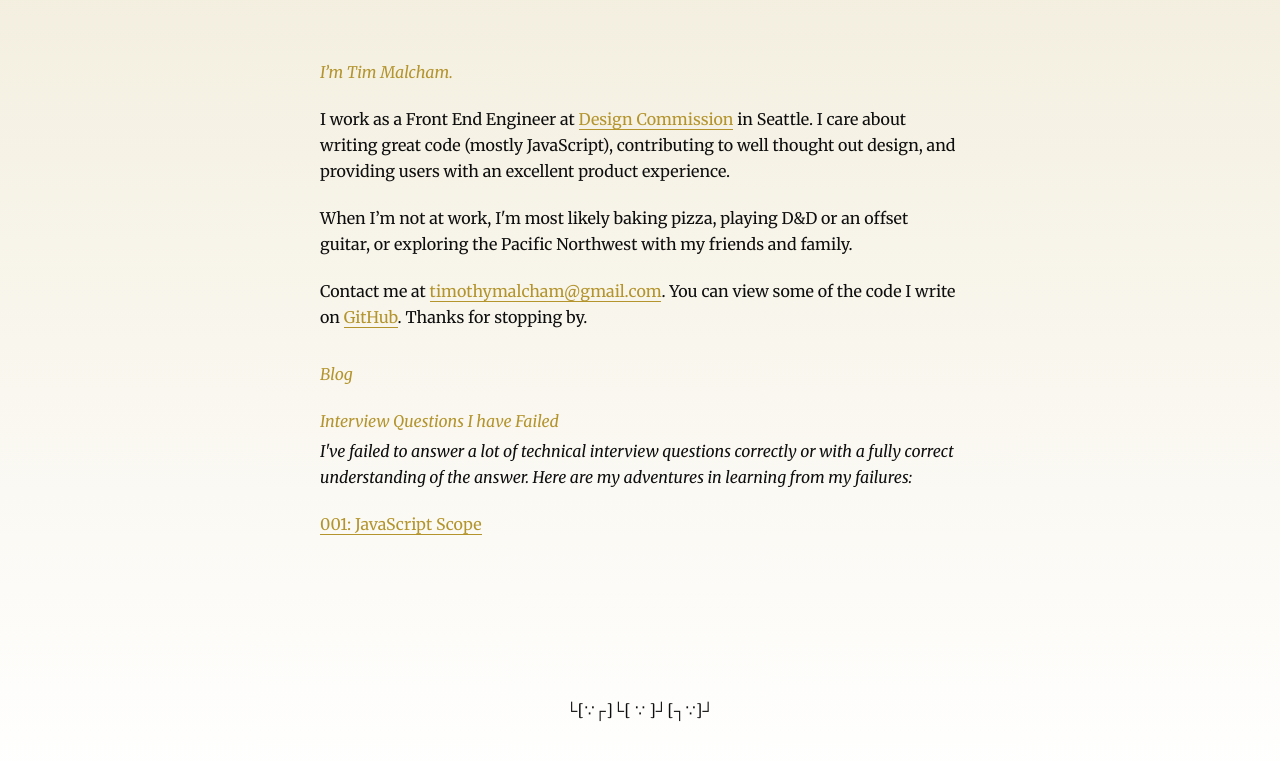
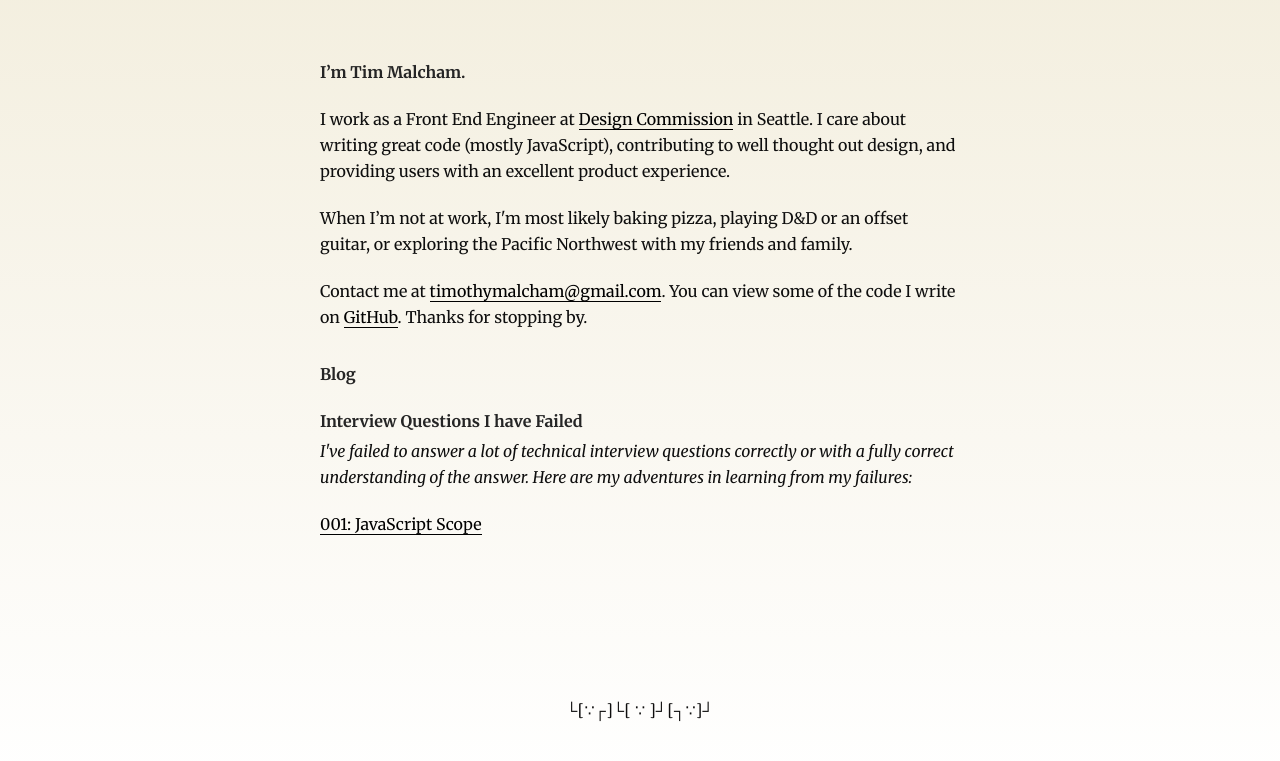
Before and after one commit to timothymalcham/personal-site, a PHP site: page / in a window 1280 px wide. Shown: the top 761 px of the page. Run offline with PHP 8.4, Linux system fonts and the light colour scheme.

Commit message:
fix styling of type, not enough contrast

```diff
--- a/style/style.css
+++ b/style/style.css
@@ -21,7 +21,7 @@ p {
 
 h1, h2, h3, h4 {
   margin: 1.414rem 0 0.5rem;
-  font-weight: inherit;
+  font-weight: 700;
   line-height: 1.1;
 }
 
@@ -32,10 +32,10 @@ h1 {
 
 .title {
   font-size: 1rem;
-  color: #B3942D;
-  font-style: italic;
+  color: #252525;
   padding-bottom: .25rem;
   margin-bottom: 1.3rem;
+  font-weight: 700;
 }
 
 p + .title {
@@ -70,15 +70,9 @@ small, .font-very-small {
 }
 
 a {
-  color: #B3942D;
+  color: #000;
   text-decoration: none;
-  border-bottom: 1px solid #B3942D;
-}
-
-a:hover,
-a:focus {
-  color: #0E0E0E;
-  border-bottom: 1px solid #0E0E0E;
+  border-bottom: 1px solid #000;
 }
 
 .goodbye-dancing-robot-flourish {
```
